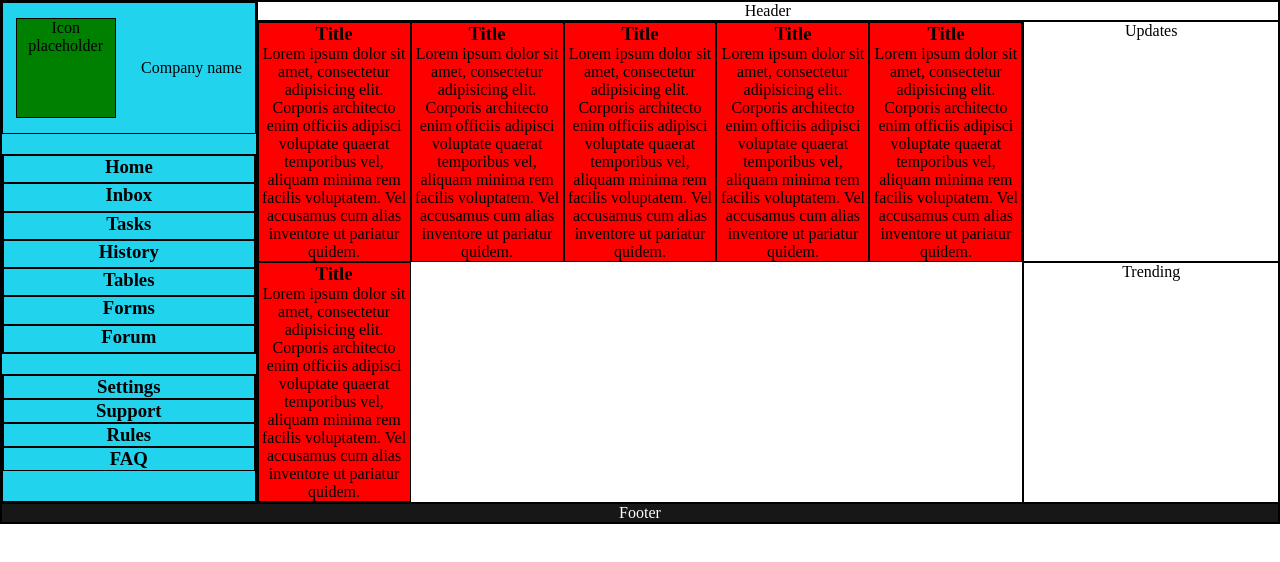
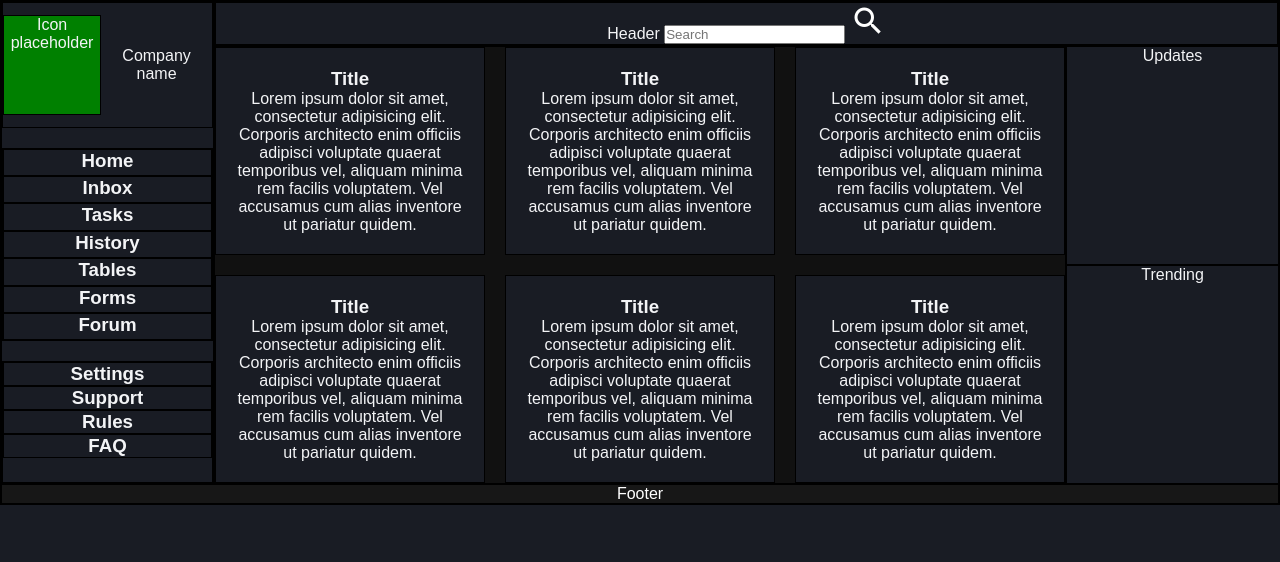
Before and after one commit to DrZero1234/odin_admin_page, a plain HTML site: page index.html in a window 1280 px wide. Drawn offline with Linux system fonts and the light colour scheme.

Commit message:
Color scheme added

```diff
--- a/index.html
+++ b/index.html
@@ -59,7 +59,12 @@
         </div>
 
         <div class="dashboard-header">
-            Header
+
+            <div class="header-upper">
+                Header
+                <input type="text" name="" id="searchbar" placeholder="Search">
+                <img src="imgs/icons/search.png">
+            </div>
         </div>
 
         <div class="dashboard-main">
--- a/styles.css
+++ b/styles.css
@@ -4,32 +4,47 @@
     box-sizing: border-box;
 }
 
+:root  {
+    --dark: #191c24;
+    --black: #18181B;
+}
+
+html {
+    font-family: Arial, Helvetica, sans-serif;
+    color: #F3F4F6;
+    background: var(--dark);
+}
+
 .dashboard-cotaniner {
     display: grid;
-    grid-template-columns: 1fr 3fr 1fr;
+    grid-template-columns: 1fr 4fr 1fr;
     grid-template-areas: "sidebar header header"
                          "sidebar main updates"
                          "sidebar main trending"
                          "footer footer footer";
+
 }
 
 .dashboard-sidebar {
     display: grid;
     grid-template-rows: auto;
     row-gap: 20px;
-    background: #22D3EE;
+    background: var(--dark);
     grid-area: sidebar;
 }
 
 .dashboard-main {
     display: grid;
-    grid-template-columns: repeat(auto-fit, minmax(150px, 1fr));
+    grid-template-columns: repeat(auto-fit, minmax(220px, 1fr));
     grid-area: main;
+    background: #111111;
+    gap: 20px;
 
 }
 
 .dashboard-main .card {
-    background-color: red;
+    background-color: var(--dark);
+    padding: 20px;
 }
 
 .dashboard-header {
```
Also changed, not shown: imgs/icons/dashboard.png (renamed from imgs/dashboard.png), imgs/icons/home.png (renamed from imgs/home.png), imgs/icons/search.png (added).
